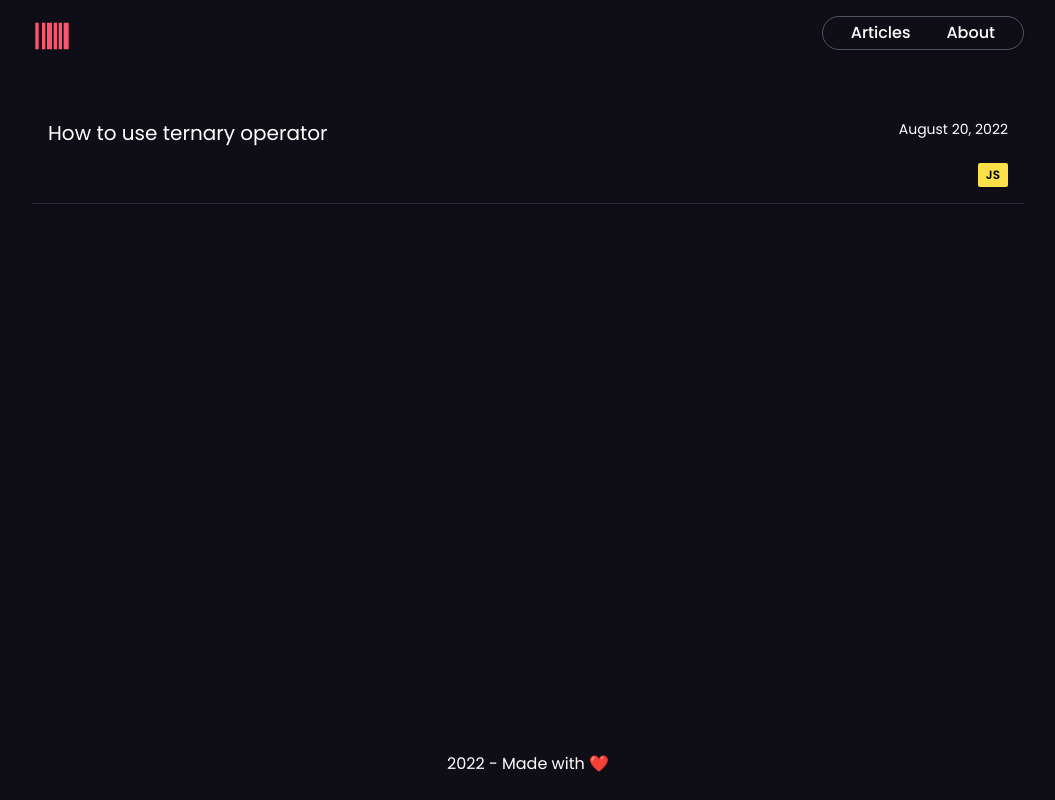
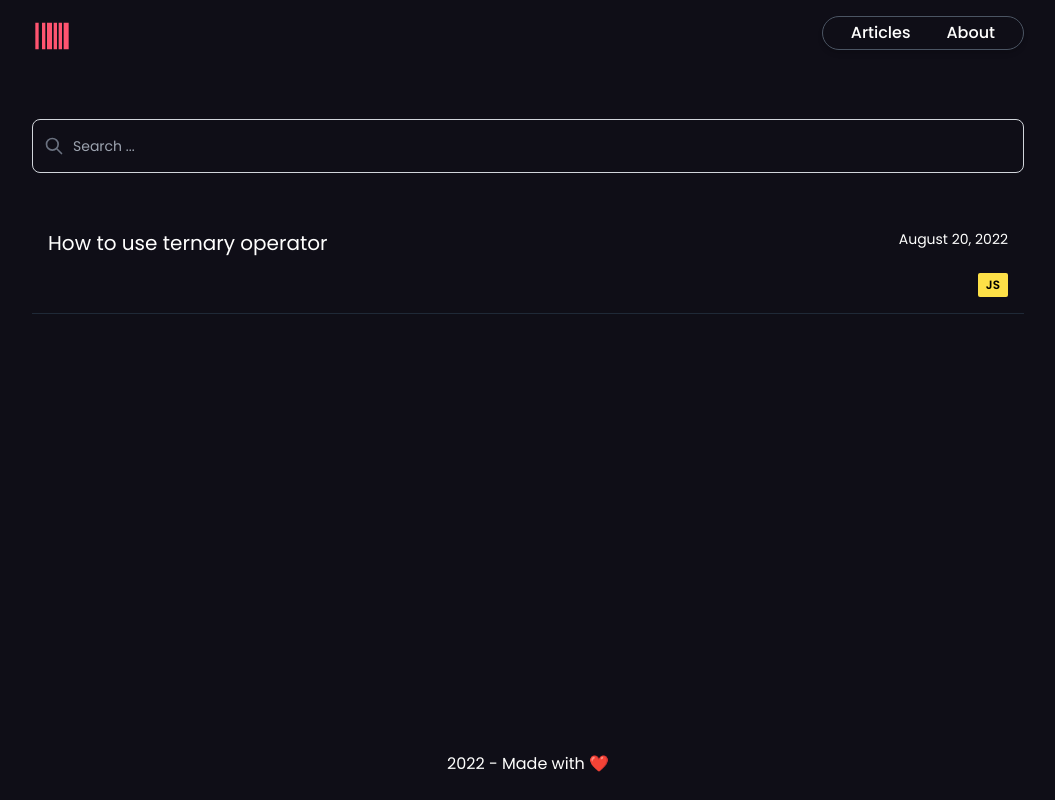
Before and after one commit to o-louis/Blog, a Next.js app: page /articles in a window 1280 px wide. Shown: the whole page, without its empty margins (112-1167 px from the left). Built offline with nearby package versions, Linux system fonts and the light colour scheme.

Commit message:
feat: Implement search articles

```diff
--- /dev/null
+++ b/components/SearchBar.tsx
@@ -0,0 +1,37 @@
+interface Props {
+  setSearch: React.Dispatch<React.SetStateAction<string>>;
+}
+
+const SearchBar = ({ setSearch }: Props) => {
+  return (
+    <form className="mt-14">
+      <div className="relative">
+        <div className="flex absolute inset-y-0 left-0 items-center pl-3 pointer-events-none">
+          <svg
+            aria-hidden="true"
+            className="w-5 h-5 text-gray-500 dark:text-gray-400"
+            fill="none"
+            stroke="currentColor"
+            viewBox="0 0 24 24"
+            xmlns="http://www.w3.org/2000/svg"
+          >
+            <path
+              strokeLinecap="round"
+              strokeLinejoin="round"
+              strokeWidth="2"
+              d="M21 21l-6-6m2-5a7 7 0 11-14 0 7 7 0 0114 0z"
+            ></path>
+          </svg>
+        </div>
+        <input
+          type="search"
+          className="p-4 pl-10 w-full text-sm text-white bg-background rounded-lg border border-gray-300"
+          placeholder="Search ..."
+          onChange={(e) => setSearch(e.target.value)}
+        />
+      </div>
+    </form>
+  );
+};
+
+export default SearchBar;
--- a/pages/articles.tsx
+++ b/pages/articles.tsx
@@ -2,8 +2,10 @@ import { GetStaticProps } from 'next';
 import Link from 'next/link';
 import { getSortedPostsData } from '../lib/posts';
 
+import { useEffect, useState } from 'react';
 import Date from '../components/Date';
 import Layout from '../components/Layout';
+import SearchBar from '../components/SearchBar';
 
 interface Props {
   allPostsData: Array<{
@@ -27,10 +29,21 @@ const COLORTAGS = {
 };
 
 export default function Articles({ allPostsData }: Props) {
+  const [search, setSearch] = useState('');
+  const [articles, setArticles] = useState(allPostsData);
+
+  useEffect(() => {
+    const searchResult = allPostsData.filter((posts) =>
+      posts.title.includes(search)
+    );
+    setArticles(searchResult);
+  }, [search]);
+
   return (
     <Layout>
+      <SearchBar setSearch={setSearch} />
       <section className="py-10">
-        {allPostsData.map(({ id, date, title, tags }) => (
+        {articles.slice(0, 10).map(({ id, date, title, tags }) => (
           <article
             key={id}
             className="flex flex-col py-4 px-4 border-b border-gray-800 hover:bg-white hover:text-black"
```
